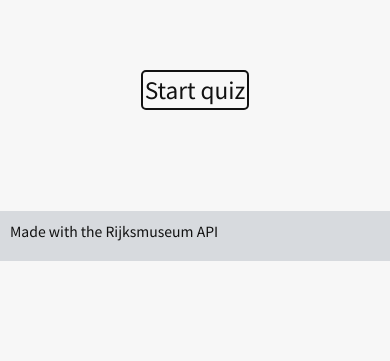
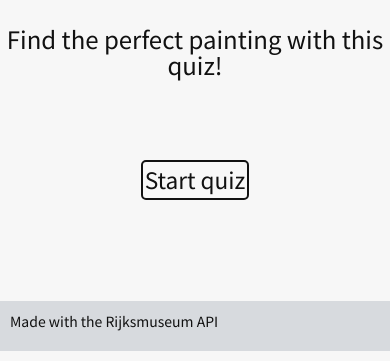
Before and after one commit to didemertens/painting, a Django app: page / in a window 390 px wide; the page is wider, and only the part inside the window is pictured. Shown: the part 483-844 px from the top of that part. Run offline with Django 3.2, Linux system fonts and the light colour scheme; data that the repository does not hold is empty; some libraries are stand-ins or nearby versions.

Commit message:
added respons. to title quiz

```diff
--- a/static/css/base.css
+++ b/static/css/base.css
@@ -197,6 +197,11 @@ button {
   margin: 110px 0 80px 0;
 }
 
+@media screen and (max-width: 900px) {
+  #title-quiz {
+    margin-top: 200px;
+  }
+}
 #wrapper {
   text-align: center;
 }
--- a/static/css/quiz.css
+++ b/static/css/quiz.css
@@ -14,6 +14,11 @@
   margin: 110px 0 80px 0;
 }
 
+@media screen and (max-width: 900px) {
+  #title-quiz {
+    margin-top: 50px;
+  }
+}
 #wrapper {
   text-align: center;
 }
--- a/static/scss/quiz.scss
+++ b/static/scss/quiz.scss
@@ -12,6 +12,12 @@
 
 #title-quiz{
   margin: 110px 0 80px 0;
+}
+
+@media screen and (max-width: 900px){
+  #title-quiz{
+    margin-top: 50px;
+}
 }
 
 #wrapper{
--- a/templates/base.html
+++ b/templates/base.html
@@ -4,6 +4,8 @@
 <html>
 <head>
   <title>Paint your Mood</title>
+{#   viewport #}
+  <meta name="viewport" content="width=device-width, initial-scale=1.0">
   {#   bootstrap / font icons #}
   <link rel="stylesheet" href="https://maxcdn.bootstrapcdn.com/bootstrap/4.0.0/css/bootstrap.min.css" integrity="sha384-Gn5384xqQ1aoWXA+058RXPxPg6fy4IWvTNh0E263XmFcJlSAwiGgFAW/dAiS6JXm" crossorigin="anonymous">
   <link rel="stylesheet" href="https://maxcdn.bootstrapcdn.com/bootstrap/3.3.7/css/bootstrap.min.css">
```
Also changed, not shown: 2 other files.
